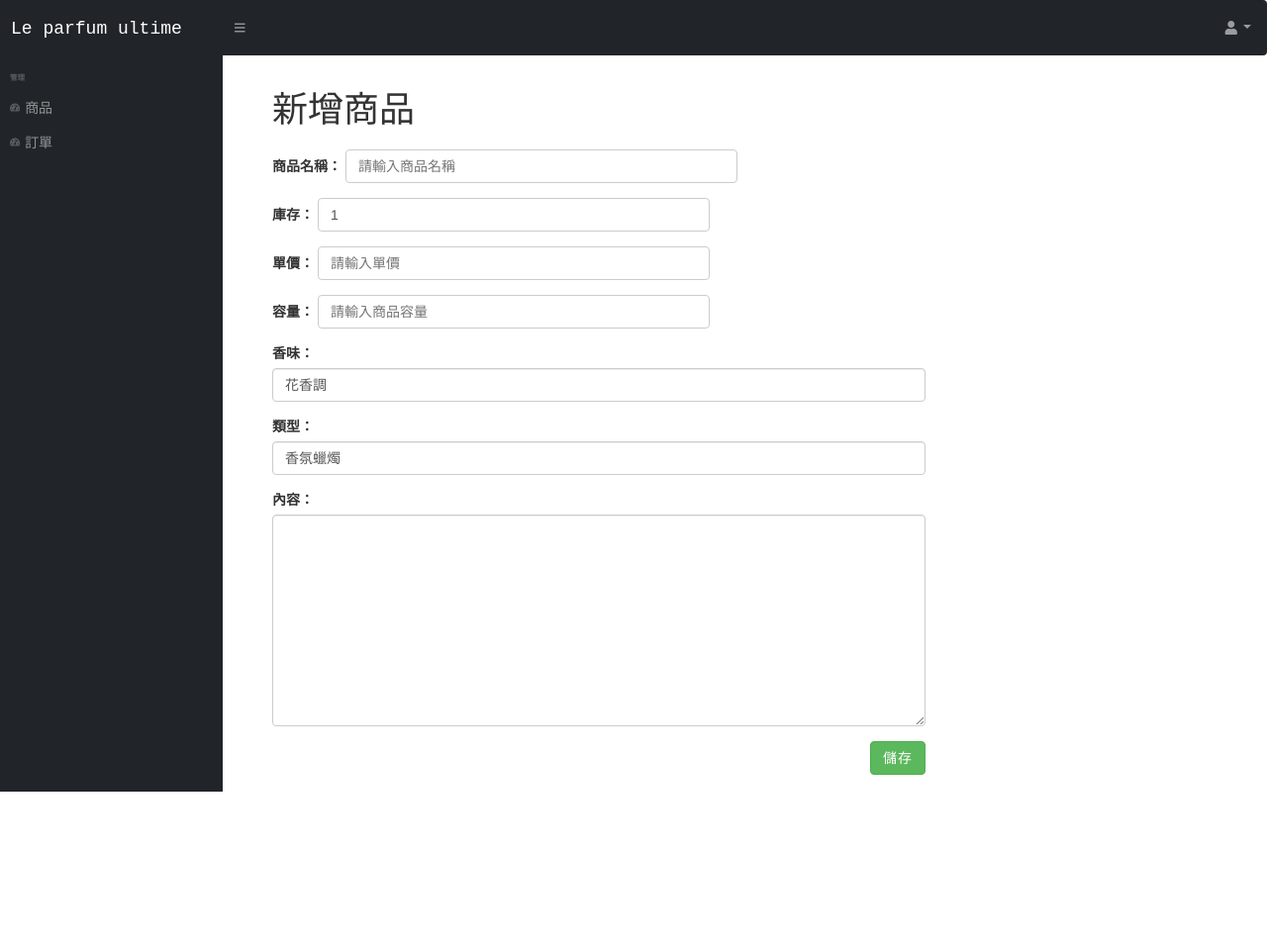
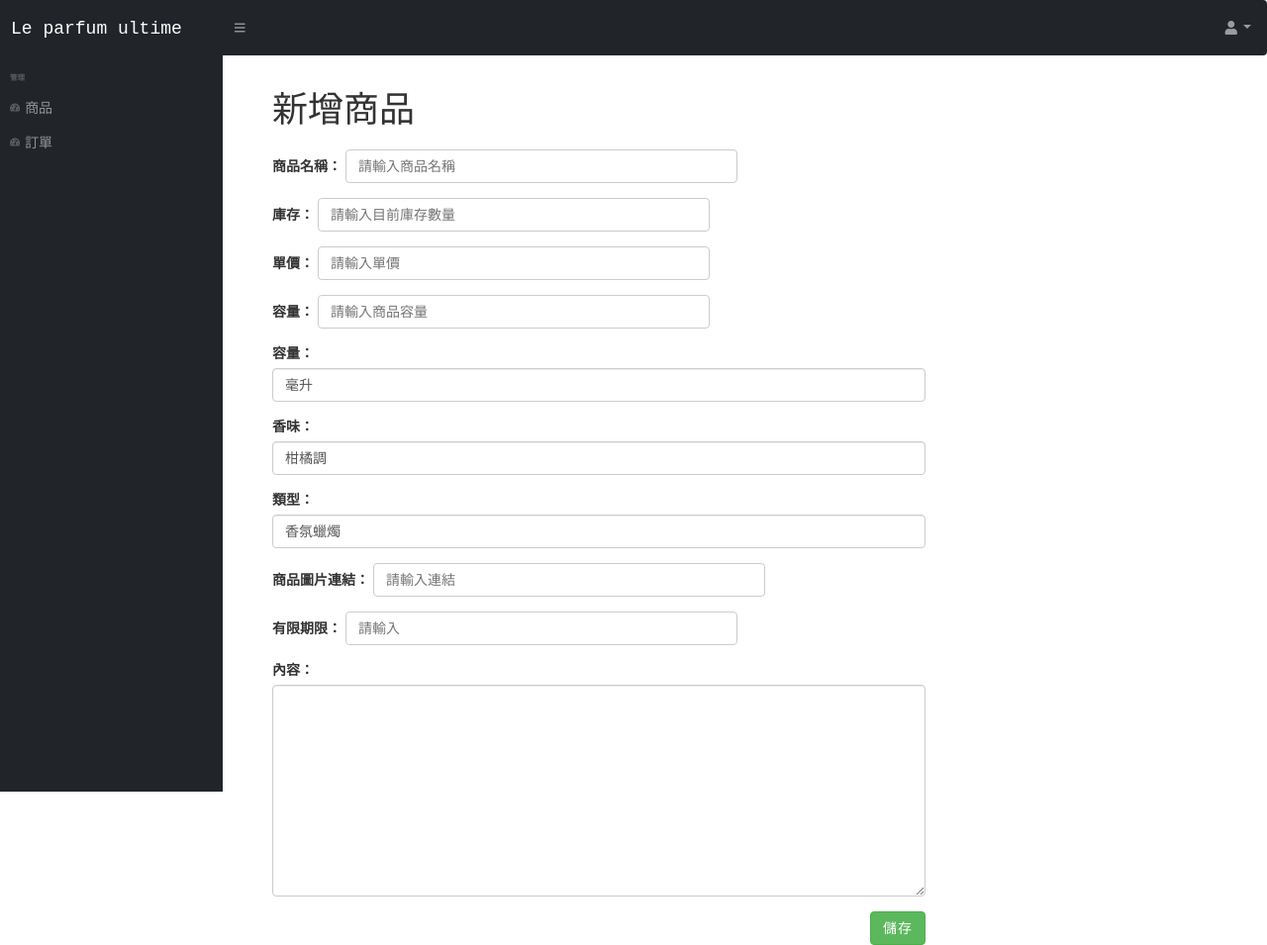
Before and after one commit to WISD-2021/final10, a Laravel app: page /admin/products/create in a window 1280 px wide. Shown: the whole page at 99% size. Before the commit the page ends 800 px from the top, so only its background shows below. Run offline with Laravel 8, Linux system fonts and the light colour scheme; some libraries are stand-ins or nearby versions.

Commit message:
新增商品後儲存置資料庫

```diff
--- a/app/Http/Controllers/AdminProductController.php
+++ b/app/Http/Controllers/AdminProductController.php
@@ -17,16 +17,22 @@ class AdminProductController extends Controller
         return view('admin.products.productcreate');
     }
 
-    public function store(){
-
+    public function store(Request $request){
+        Product::create($request->all());
+        return redirect()->route('admin.products.show');
     }
 
-    public function edit(){
-
+    public function edit($id)
+    {
+        $products = Product::find($id);
+        $data = ['product'=>$products];
+        return view('admin.products.productedit',$data);
     }
 
-    public function update(){
-
+    public function update(Request $request,$id){
+        $products=Product::find($id);
+        $products->update($request->all());
+        return redirect()->route('admin.products.show');
     }
 
     public function destroy(){
--- a/app/Models/Product.php
+++ b/app/Models/Product.php
@@ -10,6 +10,7 @@ use Illuminate\Database\Eloquent\Model;
 class Product extends Model
 {
     use HasFactory;
+    protected $fillable = ['name','quan','price','speci','frag','type','remark','pic','unit','life'];
     public function Order()
     {
         return $this->hasMany(Order::class);
--- a/resources/views/admin/products/productcreate.blade.php
+++ b/resources/views/admin/products/productcreate.blade.php
@@ -37,53 +37,75 @@
             <p>
             <div class="row">
                 <div class="col-lg-8">
-                    <form action="{{route('admin.products.store')}}}" method="POST" role="form">
+                    <form action="{{ route('admin.products.store') }}" method="POST" role="form">
+                        @csrf
                         <div class="form-group">
-                            <label for="title" class="inline">商品名稱：</label>
-                            <input name="title" class="form-control-itemname" placeholder="請輸入商品名稱" value="">
+                            <label for="name" class="inline">商品名稱：</label>
+                            <input name="name" class="form-control-itemname" placeholder="請輸入商品名稱" value="{{ old('name') }}">
                         </div>
 
                         <div class="form-group">
-                            <label for="title" class="inline">庫存：</label>
-                            <input name="title" type="number" class="form-control-itemname" placeholder="請輸入目前庫存數量" value="1">
+                            <label for="quan" class="inline">庫存：</label>
+                            <input name="quan" type="number" class="form-control-itemname" placeholder="請輸入目前庫存數量" value="{{ old('quan') }}">
                         </div>
 
                         <div class="form-group">
-                            <label for="title" class="inline">單價：</label>
-                            <input name="title" type="number" class="form-control-itemname" placeholder="請輸入單價" value="">
+                            <label for="price" class="inline">單價：</label>
+                            <input name="price" type="number" class="form-control-itemname" placeholder="請輸入單價" value="{{ old('price') }}">
                         </div>
 
                         <div class="form-group">
-                            <label for="title" class="inline">容量：</label>
-                            <input name="title" type="number" class="form-control-itemname" placeholder="請輸入商品容量" value="">
+                            <label for="speci" class="inline">容量：</label>
+                            <input name="speci" type="number" class="form-control-itemname" placeholder="請輸入商品容量" value="{{ old('speci') }}">
+
                         </div>
 
                         <div class="form-group">
-                            <label for="title" class="inline">香味：</label>
-                            <select class="form-control">
-                                <option>花香調</option>
-                                <option>果香調</option>
-                                <option>木質調</option>
-                                <option>柑橘調</option>
-                                <option>海洋調</option>
+                            <label for="unit" class="inline">容量：</label>
+                            <select name="unit" class="form-control">
+                                <option value="毫升" selected>毫升</option>
+                                <option value="公克">公克</option>
                             </select>
                         </div>
 
                         <div class="form-group">
-                            <label for="title" class="inline">類型：</label>
-                            <select class="form-control">
-                                <option>香氛蠟燭</option>
-                                <option>擴香瓶</option>
-                                <option>擴香石</option>
-                                <option>擴香片</option>
-                                <option>擴香膏</option>
+                            <label for="frag" class="inline">香味：</label>
+                            <select name="frag" class="form-control">
+                                <option value="花香調" >花香調</option>
+                                <option value="果香調" >果香調</option>
+                                <option value="木質調" >木質調</option>
+                                <option value="柑橘調" selected>柑橘調</option>
+                                <option value="海洋調" >海洋調</option>
                             </select>
                         </div>
 
                         <div class="form-group">
-                            <label for="content">內容：</label>
-                            <textarea id="content" name="content" class="form-control" rows="10"></textarea>
+                            <label for="type" class="inline">類型：</label>
+                            <select name="type" class="form-control">
+                                <option value="香氛蠟燭" selected>香氛蠟燭</option>
+                                <option value="擴香瓶">擴香瓶</option>
+                                <option value="擴香石">擴香石</option>
+                                <option value="擴香片">擴香片</option>
+                                <option value="擴香膏">擴香膏</option>
+                            </select>
                         </div>
+
+                        <div class="form-group">
+                            <label for="pic" class="inline">商品圖片連結：</label>
+                            <input name="pic" class="form-control-itemname" placeholder="請輸入連結" value="{{ old('pic') }}">
+                        </div>
+
+                        <div class="form-group">
+                            <label for="life" class="inline">有限期限：</label>
+                            <input name="life" class="form-control-itemname" placeholder="請輸入" value="{{ old('life') }}">
+                        </div>
+
+                        <div class="form-group">
+                            <label for="remark">內容：</label>
+                            <textarea id="remark" name="remark" class="form-control" rows="10">{{ old('remark') }}</textarea>
+                        </div>
+
+
 
 
                         <div class="text-right">
--- a/routes/web.php
+++ b/routes/web.php
@@ -51,9 +51,9 @@ Route::prefix('admin')->group(function (){
    Route::get('/',[AdminController::class,'index'])->name('admin.index');
    Route::get('products',[AdminProductController::class,'show'])->name('admin.products.show');
    Route::get('products/create',[AdminProductController::class,'create'])->name('admin.products.create');
-   Route::Post('products/store',[AdminProductController::class,'store'])->name('admin.products.store');
+   Route::post('products/store',[AdminProductController::class,'store'])->name('admin.products.store');
    Route::get('products/{id}}',[AdminProductController::class,'edit'])->name('admin.products.edit');
-   Route::Post('products/update',[AdminProductController::class,'update'])->name('admin.products.update');
+   Route::Post('products/update/{id}',[AdminProductController::class,'update'])->name('admin.products.update');
    Route::delete('products/destroy',[AdminProductController::class,'destroy'])->name('admin.products.destroy');
 
     Route::get('orders',[AdminOrderController::class,'show'])->name('admin.orders.show');
```
